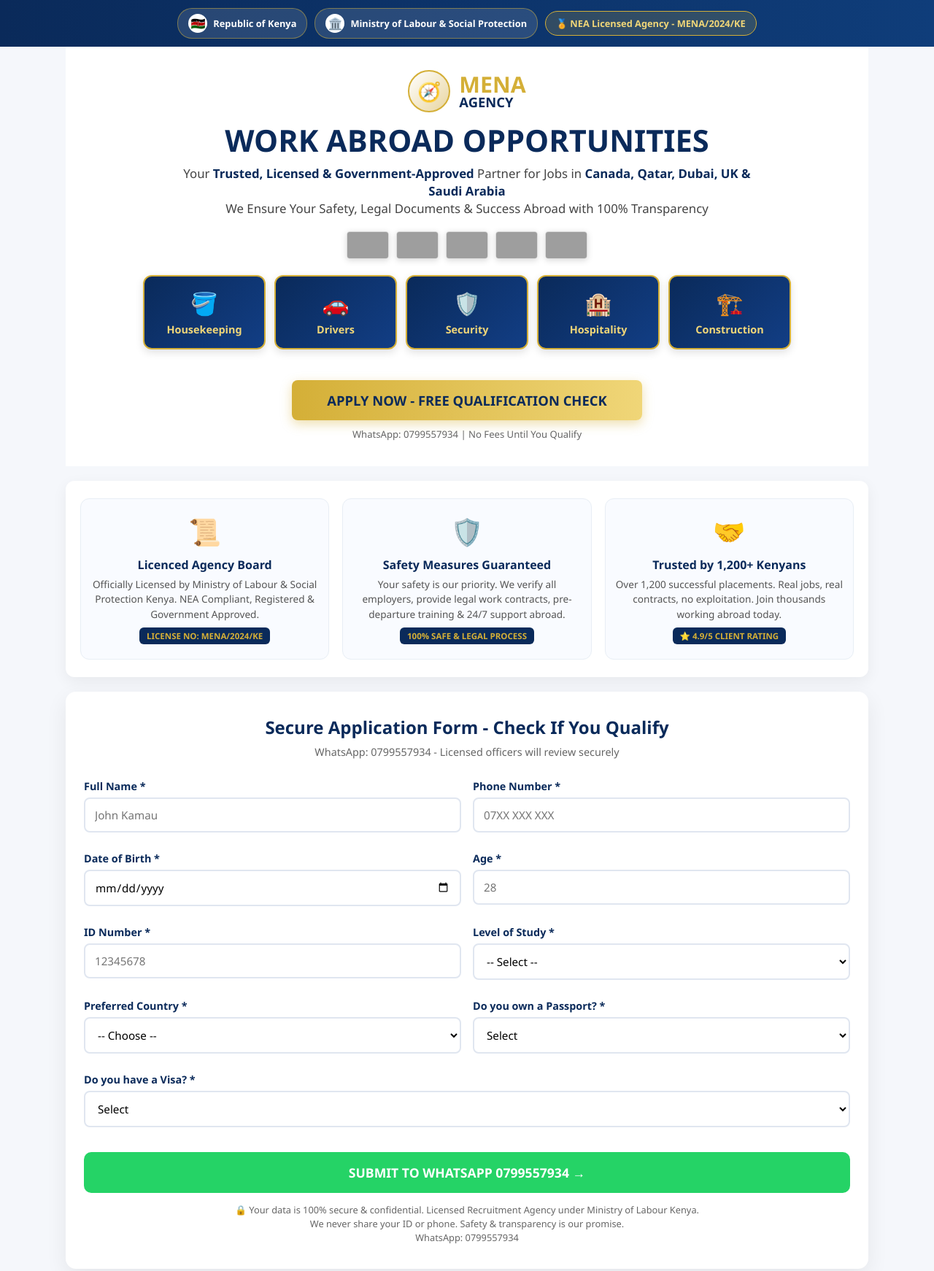
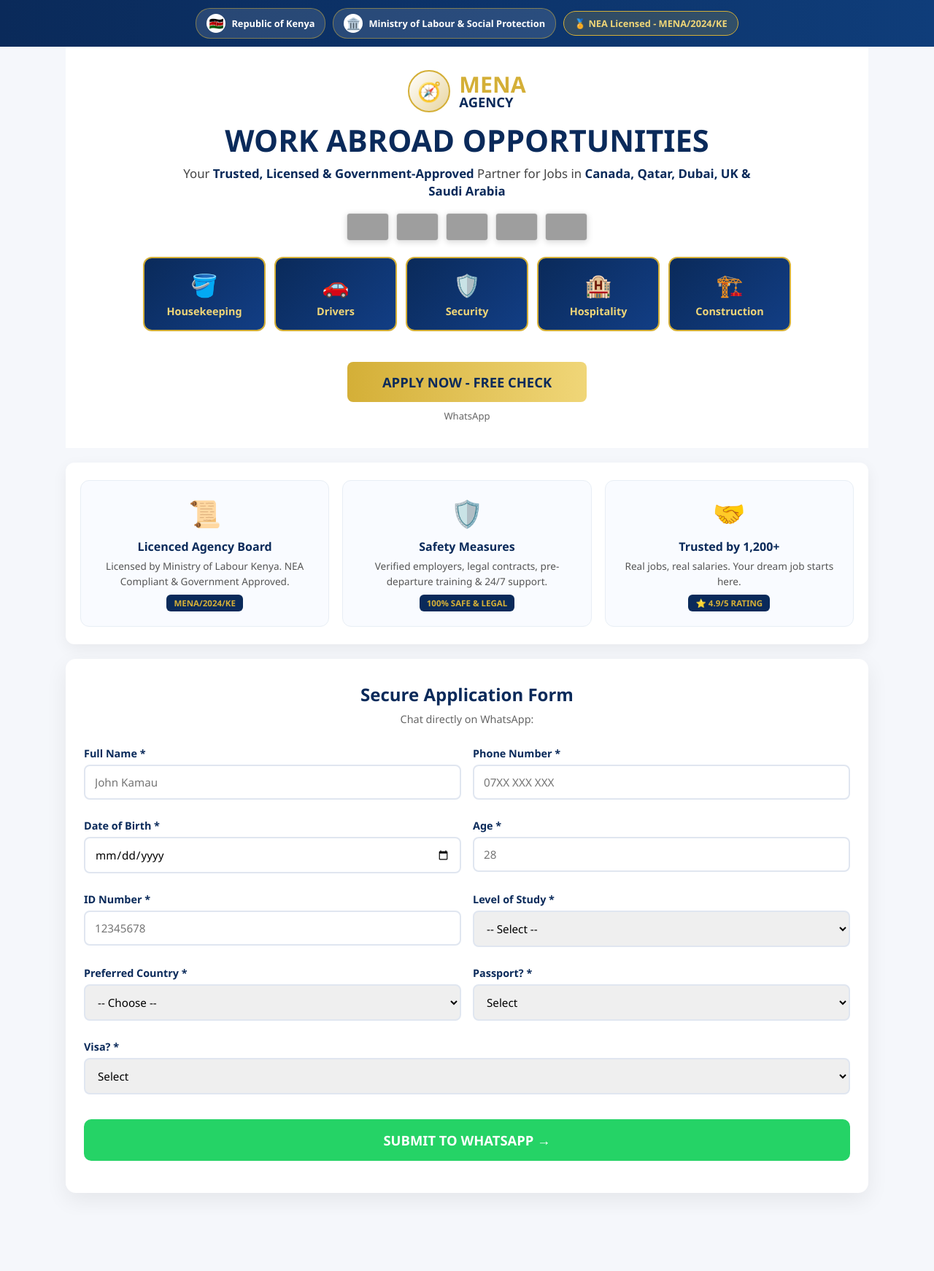
Before and after one commit to pipscheme/menaagency.co.ke-, a plain HTML site: page index.html in a window 1280 px wide. Shown: the whole page at 73% size. After the commit the page ends 1665 px from the top, so only its background shows below. Drawn offline with Linux system fonts and the light colour scheme; grey boxes are pictures that could not be loaded.

Commit message:
Refactor index.html for improved layout and functionality
Updated various elements in index.html, including modifying the hero section, job listings, and application form. Adjusted styles and improved the WhatsApp submission functionality.

```diff
--- a/index.html
+++ b/index.html
@@ -4,46 +4,37 @@
 <meta charset="UTF-8">
 <meta name="viewport" content="width=device-width, initial-scale=1.0">
 <title>MENA AGENCY - Licensed Work Abroad Agency | Kenya</title>
-<meta name="description" content="MENA AGENCY - Your Trusted Licensed Partner for Jobs in Canada, Qatar, Dubai, UK, Saudi Arabia. Ministry of Labour Licensed.">
 <style>
 *{margin:0;padding:0;box-sizing:border-box;font-family:'Segoe UI',Arial,sans-serif}
 body{background:#f5f7fb;color:#222}
 .gov-bar{background:linear-gradient(90deg,#0a2a5a,#0f3d7a);color:#fff;padding:11px 12px;display:flex;justify-content:center;align-items:center;gap:10px;flex-wrap:wrap}
 .gov-pill{display:flex;align-items:center;gap:8px;background:rgba(255,255,255,.12);border:1px solid rgba(212,175,55,.5);padding:7px 14px;border-radius:20px;font-size:.8rem;font-weight:700}
 .gov-pill.gold{background:rgba(212,175,55,.18);border-color:#d4af37;color:#f0d678;font-weight:800}
-.gov-icon{width:26px;height:26px;background:#fff;border-radius:50%;display:flex;align-items:center;justify-content:center;font-size:16px;color:#0a2a5a}
-.hero{background:#fff;max-width:1100px;margin:0 auto;padding:32px 20px 35px;text-align:center;position:relative}
-.hero-content{position:relative;z-index:2}
-.logo{display:flex;align-items:center;justify-content:center;gap:12px}
-.logo-icon{width:58px;height:58px;border:2px solid #d4af37;border-radius:50%;display:flex;align-items:center;justify-content:center;background:linear-gradient(135deg,#fff,#e8d5a0);font-size:26px}
-.logo-text{color:#d4af37;font-weight:800;font-size:1.9rem;line-height:1;text-align:left}
-.logo-text span{color:#0a2a5a;display:block;font-size:1.15rem}
+.gov-icon{width:26px;height:26px;background:#fff;border-radius:50%;display:flex;align-items:center;justify-content:center;font-size:16px}
+.hero{background:#fff;max-width:1100px;margin:0 auto;padding:32px 20px 35px;text-align:center}
 .title{color:#0a2a5a;font-size:2.6rem;font-weight:900;margin-top:16px;line-height:1.1}
 .subtitle{color:#444;margin:10px auto;font-size:1.05rem;max-width:780px;line-height:1.45}
 .subtitle b{color:#0a2a5a}
 .flags{display:flex;justify-content:center;gap:10px;margin:18px 0}
-.flag{width:58px;height:38px;border-radius:4px;box-shadow:0 2px 8px rgba(0,0,0,.15);border:1px solid #ddd;object-fit:cover}
+.flag{width:58px;height:38px;border-radius:4px;box-shadow:0 2px 8px rgba(0,0,0,.15);border:1px solid #ddd}
 .jobs{display:flex;justify-content:center;gap:12px;flex-wrap:wrap;margin:22px auto;max-width:900px}
-.job{background:linear-gradient(135deg,#0a2a5a,#123e85);border:2px solid #d4af37;border-radius:12px;padding:16px 18px;min-width:150px;flex:1;max-width:168px;text-align:center;box-shadow:0 4px 12px rgba(0,0,0,.12)}
+.job{background:linear-gradient(135deg,#0a2a5a,#123e85);border:2px solid #d4af37;border-radius:12px;padding:16px 18px;min-width:150px;flex:1;max-width:168px;text-align:center}
 .job-icon{font-size:30px;display:block}
 .job-name{color:#f0d678;font-weight:700;font-size:.9rem;margin-top:6px;display:block}
-.apply-btn{background:linear-gradient(90deg,#d4af37,#f0d678);color:#0a2a5a;border:none;padding:15px 48px;border-radius:8px;font-weight:900;font-size:1.15rem;margin-top:20px;cursor:pointer;box-shadow:0 5px 15px rgba(212,175,55,.4)}
-.apply-btn:active{transform:scale(.97)}
+.apply-btn{background:linear-gradient(90deg,#d4af37,#f0d678);color:#0a2a5a;border:none;padding:15px 48px;border-radius:8px;font-weight:900;font-size:1.15rem;margin-top:20px;cursor:pointer}
 .trust{background:#fff;max-width:1100px;margin:20px auto 0;padding:24px 20px;display:grid;grid-template-columns:repeat(3,1fr);gap:18px;border-radius:12px;box-shadow:0 6px 20px rgba(0,0,0,.06)}
 .trust-box{border:1px solid #e8eef5;border-radius:12px;padding:20px 14px;text-align:center;background:#f9fbff}
-.trust-box .t-icon{font-size:36px}
 .trust-box h3{color:#0a2a5a;margin:10px 0 6px;font-size:1rem}
 .trust-box p{font-size:.85rem;color:#555;line-height:1.5}
 .tag{display:inline-block;background:#0a2a5a;color:#d4af37;padding:4px 10px;border-radius:6px;font-size:.72rem;font-weight:700;margin-top:8px}
 .form-section{background:#fff;max-width:1100px;margin:20px auto 30px;padding:32px 25px;border-radius:14px;box-shadow:0 10px 30px rgba(0,0,0,.07)}
 .form-grid{display:grid;grid-template-columns:1fr 1fr;gap:16px}
 label{font-weight:600;font-size:.9rem;margin-top:10px;display:block;color:#0a2a5a}
-input,select{width:100%;padding:12px 13px;margin-top:6px;border:2px solid #e0e6f0;border-radius:8px;font-size:.95rem;background:#fff}
+input,select{width:100%;padding:12px 13px;margin-top:6px;border:2px solid #e0e6f0;border-radius:8px;font-size:.95rem}
 input:focus,select:focus{border-color:#d4af37;outline:none}
 .full{grid-column:1 / -1}
-.btn{width:100%;background:#25D366;color:#fff;border:none;padding:16px;border-radius:10px;font-weight:900;font-size:1.1rem;margin-top:18px;cursor:pointer;display:block;text-align:center}
-.note{text-align:center;font-size:.8rem;color:#666;margin-top:14px;line-height:1.5}
-@media(max-width:760px){.title{font-size:1.95rem}.trust{grid-template-columns:1fr}.form-grid{grid-template-columns:1fr}.jobs{max-width:360px}.job{max-width:110px;min-width:105px;padding:12px 8px}.gov-bar{gap:8px}.gov-pill{font-size:.73rem;padding:6px 10px}}
+.btn{display:block;width:100%;background:#25D366;color:#fff;border:none;padding:16px;border-radius:10px;font-weight:900;font-size:1.15rem;margin-top:18px;cursor:pointer;text-align:center;text-decoration:none}
+@media(max-width:760px){.title{font-size:1.95rem}.trust{grid-template-columns:1fr}.form-grid{grid-template-columns:1fr}.jobs{max-width:360px}.job{max-width:110px;min-width:105px;padding:12px 8px}}
 </style>
 </head>
 <body>
@@ -51,135 +42,84 @@
 <div class="gov-bar">
 <div class="gov-pill"><span class="gov-icon">🇰🇪</span> Republic of Kenya</div>
 <div class="gov-pill"><span class="gov-icon">🏛️</span> Ministry of Labour & Social Protection</div>
-<div class="gov-pill gold">🏅 NEA Licensed Agency - MENA/2024/KE</div>
+<div class="gov-pill gold">🏅 NEA Licensed - MENA/2024/KE</div>
 </div>
 
 <div class="hero">
-<div class="hero-content">
-<div class="logo">
-<div class="logo-icon">🧭</div>
-<div class="logo-text">MENA<br><span>AGENCY</span></div>
+<div style="display:flex;align-items:center;justify-content:center;gap:12px"><div style="width:58px;height:58px;border:2px solid #d4af37;border-radius:50%;display:flex;align-items:center;justify-content:center;background:linear-gradient(135deg,#fff,#e8d5a0);font-size:26px">🧭</div><div style="color:#d4af37;font-weight:800;font-size:1.9rem;line-height:1;text-align:left">MENA<br><span style="color:#0a2a5a;display:block;font-size:1.15rem">AGENCY</span></div></div>
+<div class="title">WORK ABROAD OPPORTUNITIES</div>
+<div class="subtitle">Your <b>Trusted, Licensed & Government-Approved</b> Partner for Jobs in <b>Canada, Qatar, Dubai, UK & Saudi Arabia</b></div>
+<div class="flags">
+<img class="flag" src="https://flagcdn.com/w80/ca.png"><img class="flag" src="https://flagcdn.com/w80/qa.png"><img class="flag" src="https://flagcdn.com/w80/ae.png"><img class="flag" src="https://flagcdn.com/w80/gb.png"><img class="flag" src="https://flagcdn.com/w80/sa.png">
 </div>
-<div class="title">WORK ABROAD OPPORTUNITIES</div>
-<div class="subtitle">Your <b>Trusted, Licensed & Government-Approved</b> Partner for Jobs in <b>Canada, Qatar, Dubai, UK & Saudi Arabia</b><br>We Ensure Your Safety, Legal Documents & Success Abroad with 100% Transparency</div>
-
-<div class="flags">
-<img class="flag" src="https://flagcdn.com/w80/ca.png" alt="Canada">
-<img class="flag" src="https://flagcdn.com/w80/qa.png" alt="Qatar">
-<img class="flag" src="https://flagcdn.com/w80/ae.png" alt="UAE">
-<img class="flag" src="https://flagcdn.com/w80/gb.png" alt="UK">
-<img class="flag" src="https://flagcdn.com/w80/sa.png" alt="Saudi">
+<div class="jobs">
+<div class="job"><span class="job-icon">🪣</span><span class="job-name">Housekeeping</span></div><div class="job"><span class="job-icon">🚗</span><span class="job-name">Drivers</span></div><div class="job"><span class="job-icon">🛡️</span><span class="job-name">Security</span></div><div class="job"><span class="job-icon">🏨</span><span class="job-name">Hospitality</span></div><div class="job"><span class="job-icon">🏗️</span><span class="job-name">Construction</span></div>
 </div>
-
-<div class="jobs">
-<div class="job"><span class="job-icon">🪣</span><span class="job-name">Housekeeping</span></div>
-<div class="job"><span class="job-icon">🚗</span><span class="job-name">Drivers</span></div>
-<div class="job"><span class="job-icon">🛡️</span><span class="job-name">Security</span></div>
-<div class="job"><span class="job-icon">🏨</span><span class="job-name">Hospitality</span></div>
-<div class="job"><span class="job-icon">🏗️</span><span class="job-name">Construction</span></div>
-</div>
-
-<button class="apply-btn" onclick="document.getElementById('form').scrollIntoView({behavior:'smooth'})">APPLY NOW - FREE QUALIFICATION CHECK</button>
-<p style="font-size:.82rem;color:#666;margin-top:10px">WhatsApp: 0799557934 | No Fees Until You Qualify</p>
-</div>
+<button class="apply-btn" onclick="document.getElementById('form').scrollIntoView({behavior:'smooth'})">APPLY NOW - FREE CHECK</button>
+<p style="font-size:.82rem;color:#666;margin-top:10px">WhatsApp </p>
 </div>
 
 <div class="trust">
-<div class="trust-box">
-<div class="t-icon">📜</div>
-<h3>Licenced Agency Board</h3>
-<p>Officially Licensed by Ministry of Labour & Social Protection Kenya. NEA Compliant, Registered & Government Approved.</p>
-<span class="tag">LICENSE NO: MENA/2024/KE</span>
-</div>
-<div class="trust-box">
-<div class="t-icon">🛡️</div>
-<h3>Safety Measures Guaranteed</h3>
-<p>Your safety is our priority. We verify all employers, provide legal work contracts, pre-departure training & 24/7 support abroad.</p>
-<span class="tag">100% SAFE & LEGAL PROCESS</span>
-</div>
-<div class="trust-box">
-<div class="t-icon">🤝</div>
-<h3>Trusted by 1,200+ Kenyans</h3>
-<p>Over 1,200 successful placements. Real jobs, real contracts, no exploitation. Join thousands working abroad today.</p>
-<span class="tag">⭐ 4.9/5 CLIENT RATING</span>
-</div>
+<div class="trust-box"><div style="font-size:36px">📜</div><h3>Licenced Agency Board</h3><p>Licensed by Ministry of Labour Kenya. NEA Compliant & Government Approved.</p><span class="tag">MENA/2024/KE</span></div>
+<div class="trust-box"><div style="font-size:36px">🛡️</div><h3>Safety Measures</h3><p>Verified employers, legal contracts, pre-departure training & 24/7 support.</p><span class="tag">100% SAFE & LEGAL</span></div>
+<div class="trust-box"><div style="font-size:36px">🤝</div><h3>Trusted by 1,200+</h3><p>Real jobs, real salaries. Your dream job starts here.</p><span class="tag">⭐ 4.9/5 RATING</span></div>
 </div>
 
 <div class="form-section" id="form">
-<h2 style="text-align:center;color:#0a2a5a">Secure Application Form - Check If You Qualify</h2>
-<p style="text-align:center;color:#666;font-size:.9rem;margin:8px 0 18px">WhatsApp: 0799557934 - Licensed officers will review securely</p>
-<form id="menaForm">
+<h2 style="text-align:center;color:#0a2a5a">Secure Application Form</h2>
+<p style="text-align:center;color:#666;font-size:.9rem;margin:8px 0 18px">Chat directly on WhatsApp: <b></b></p>
+
 <div class="form-grid">
-<div><label>Full Name *</label><input type="text" id="name" required placeholder="John Kamau"></div>
-<div><label>Phone Number *</label><input type="tel" id="phone" required placeholder="07XX XXX XXX"></div>
-<div><label>Date of Birth *</label><input type="date" id="dob" required></div>
-<div><label>Age *</label><input type="number" id="age" required placeholder="28" min="18" max="50"></div>
-<div><label>ID Number *</label><input type="text" id="idnum" required placeholder="12345678"></div>
-<div><label>Level of Study *</label><select id="study" required><option value="">-- Select --</option><option>Form Four</option><option>College</option><option>University</option></select></div>
-<div><label>Preferred Country *</label><select id="country" required><option value="">-- Choose --</option><option>🇨🇦 Canada</option><option>🇶🇦 Qatar</option><option>🇦🇪 Dubai / UAE</option><option>🇬🇧 UK</option><option>🇸🇦 Saudi Arabia</option></select></div>
-<div><label>Do you own a Passport? *</label><select id="passport" required><option value="">Select</option><option>Yes</option><option>No</option></select></div>
-<div class="full"><label>Do you have a Visa? *</label><select id="visa" required><option value="">Select</option><option>Yes</option><option>No</option></select></div>
+<div><label>Full Name *</label><input type="text" id="name" placeholder="John Kamau"></div>
+<div><label>Phone Number *</label><input type="tel" id="phone" placeholder="07XX XXX XXX"></div>
+<div><label>Date of Birth *</label><input type="date" id="dob"></div>
+<div><label>Age *</label><input type="number" id="age" placeholder="28"></div>
+<div><label>ID Number *</label><input type="text" id="idnum" placeholder="12345678"></div>
+<div><label>Level of Study *</label><select id="study"><option value="">-- Select --</option><option>Form Four</option><option>College</option><option>University</option></select></div>
+<div><label>Preferred Country *</label><select id="country"><option value="">-- Choose --</option><option>🇨🇦 Canada</option><option>🇶🇦 Qatar</option><option>🇦🇪 Dubai</option><option>🇬🇧 UK</option><option>🇸🇦 Saudi</option></select></div>
+<div><label>Passport? *</label><select id="passport"><option value="">Select</option><option>Yes</option><option>No</option></select></div>
+<div class="full"><label>Visa? *</label><select id="visa"><option value="">Select</option><option>Yes</option><option>No</option></select></div>
 <div class="full">
-<button class="btn" type="button" onclick="sendToWhatsApp()">SUBMIT TO WHATSAPP 0799557934 →</button>
+<a id="waButton" href="https://wa.me/254799557934?text=Hello%20MENA%20AGENCY" class="btn" onclick="return sendToWhatsApp()">SUBMIT TO WHATSAPP  →</a>
 <p id="msg" style="text-align:center;margin-top:12px;font-weight:bold"></p>
-<p class="note">🔒 Your data is 100% secure & confidential. Licensed Recruitment Agency under Ministry of Labour Kenya.<br>We never share your ID or phone. Safety & transparency is our promise.<br>WhatsApp: 0799557934</p>
 </div>
 </div>
-</form>
 </div>
 
 <script>
 function sendToWhatsApp(){
- let n=document.getElementById('name').value.trim();
- let dob=document.getElementById('dob').value;
- let age=document.getElementById('age').value;
- let id=document.getElementById('idnum').value.trim();
- let ph=document.getElementById('phone').value.trim();
- let st=document.getElementById('study').value;
- let co=document.getElementById('country').value;
- let pa=document.getElementById('passport').value;
- let vi=document.getElementById('visa').value;
- let m=document.getElementById('msg');
+  var n = document.getElementById('name').value.trim();
+  var ph = document.getElementById('phone').value.trim();
+  var dob = document.getElementById('dob').value;
+  var age = document.getElementById('age').value;
+  var id = document.getElementById('idnum').value.trim();
+  var st = document.getElementById('study').value;
+  var co = document.getElementById('country').value;
+  var pa = document.getElementById('passport').value;
+  var vi = document.getElementById('visa').value;
+  var m = document.getElementById('msg');
+  var btn = document.getElementById('waButton');
 
- if(!n || !ph){
-   m.style.color="red";
-   m.innerText="⚠️ Jaza Jina na Namba ya Simu!";
-   return;
- }
- if(age && (parseInt(age)<21 || parseInt(age)>45)){
-   m.style.color="red";
-   m.innerText="Sorry, age must be 21-45 to qualify.";
-   return;
- }
- if(id.length<6){
-   m.style.color="red";
-   m.innerText="Enter valid ID number.";
-   return;
- }
+  if(!n || !ph){
+    m.style.color="red";
+    m.innerText="⚠️ Jaza Jina na Namba!";
+    alert("Jaza Jina na Namba ya Simu!");
+    return false;
+  }
 
- let raw = `NEW LICENSED APPLICATION - MENA AGENCY
+  var text = "NEW APPLICATION - MENA AGENCY\n\nName: "+n+"\nPhone: "+ph+"\nDOB: "+dob+"\nAge: "+age+"\nID: "+id+"\nStudy: "+st+"\nCountry: "+co+"\nPassport: "+pa+"\nVisa: "+vi+"\n\nvia mena.co.ke";
+  var link = "https://wa.me/254799557934?text=" + encodeURIComponent(text);
 
-Name: ${n}
-DOB: ${dob}
-Age: ${age}
-ID: ${id}
-Phone: ${ph}
-Study: ${st}
-Country: ${co}
-Passport: ${pa}
-Visa: ${vi}
+  btn.href = link;
+  m.style.color="green";
+  m.innerText="✅ Inafungua WhatsApp 0799557934...";
 
-Via mena.co.ke - WhatsApp 0799557934`;
+  // Fungua WhatsApp
+  window.open(link, "_blank");
 
- let encoded = encodeURIComponent(raw);
- let waLink = https://wa.me/254799557934?text=${encoded};
-
- m.style.color="green";
- m.innerText="✅ Qualified! Opening WhatsApp 0799557934...";
-
- window.open(waLink, "_blank");
- setTimeout(()=>{ window.location.href = waLink; }, 500);
+  return true;
 }
 </script>
+
 </body>
 </html>
```
